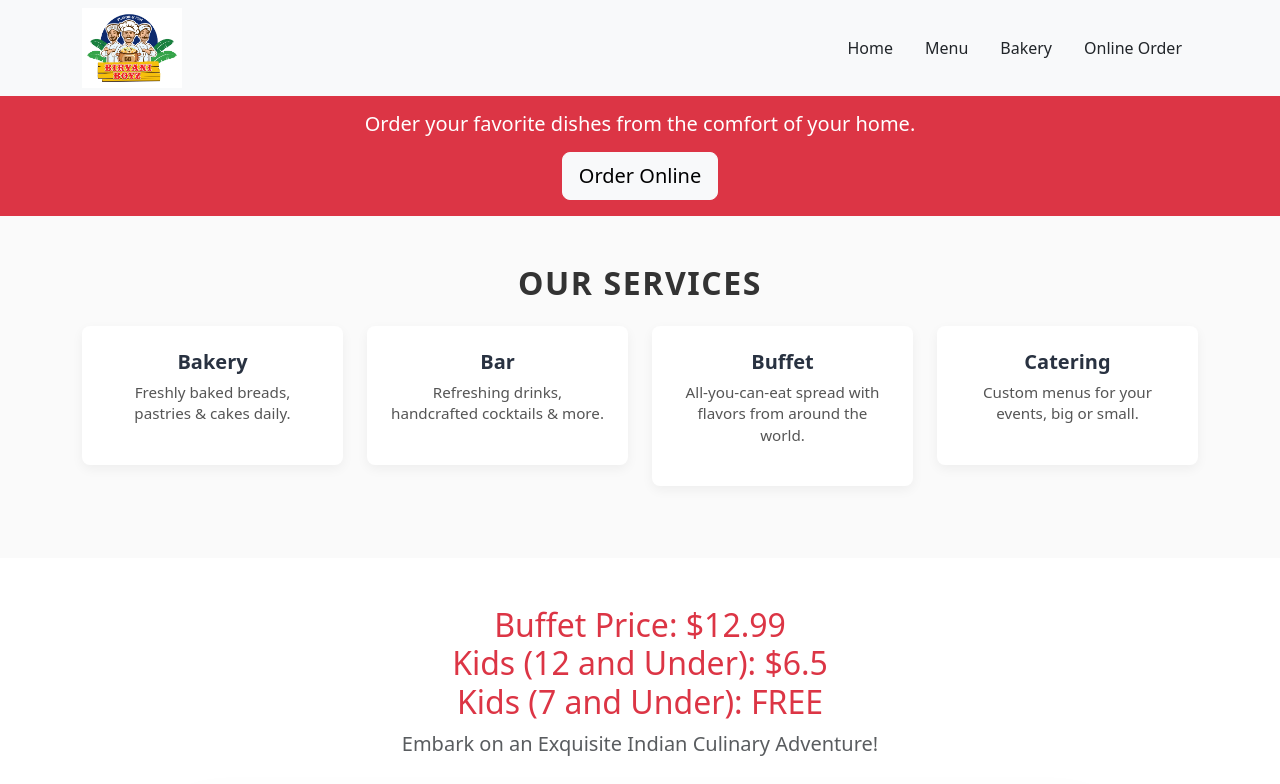
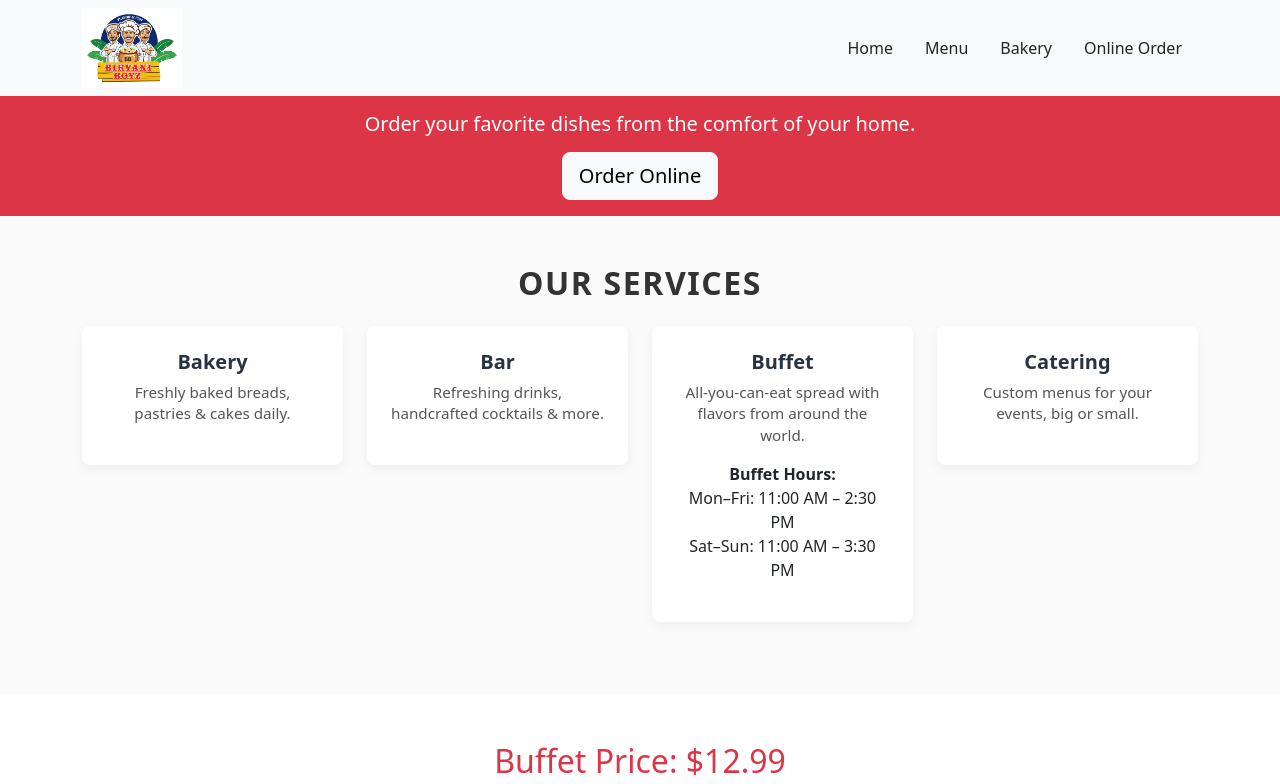
Before and after one commit to biryaniboyzstl/boyz-ui, an Angular app: page /home in a window 1280 px wide. Shown: the top 784 px of the page. Built offline with nearby package versions, Linux system fonts and the light colour scheme.

Commit message:
services

```diff
--- a/src/app/layout/layout.component.html
+++ b/src/app/layout/layout.component.html
@@ -70,6 +70,11 @@
           <i class="service-icon bi bi-tray mb-3"></i>
           <h3 class="service-name">Buffet</h3>
           <p class="service-desc">All-you-can-eat spread with flavors from around the world.</p>
+          <p class="service-hours">
+            <strong>Buffet Hours:</strong><br>
+            Mon–Fri: 11:00 AM &ndash; 2:30 PM<br>
+            Sat–Sun: 11:00 AM &ndash; 3:30 PM
+          </p>
         </div>
       </div>
       <!-- Catering -->
```
